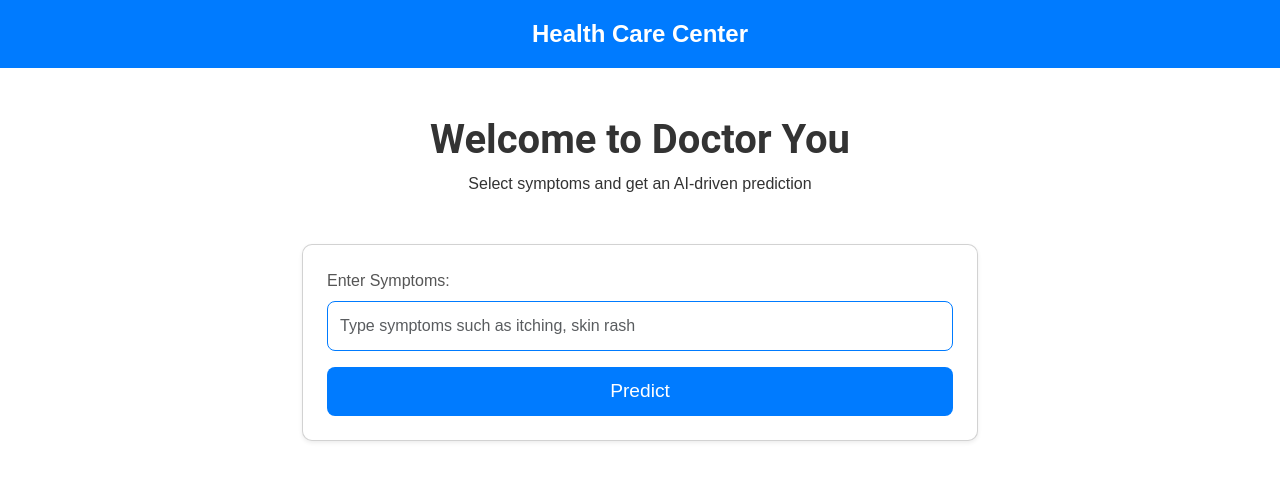
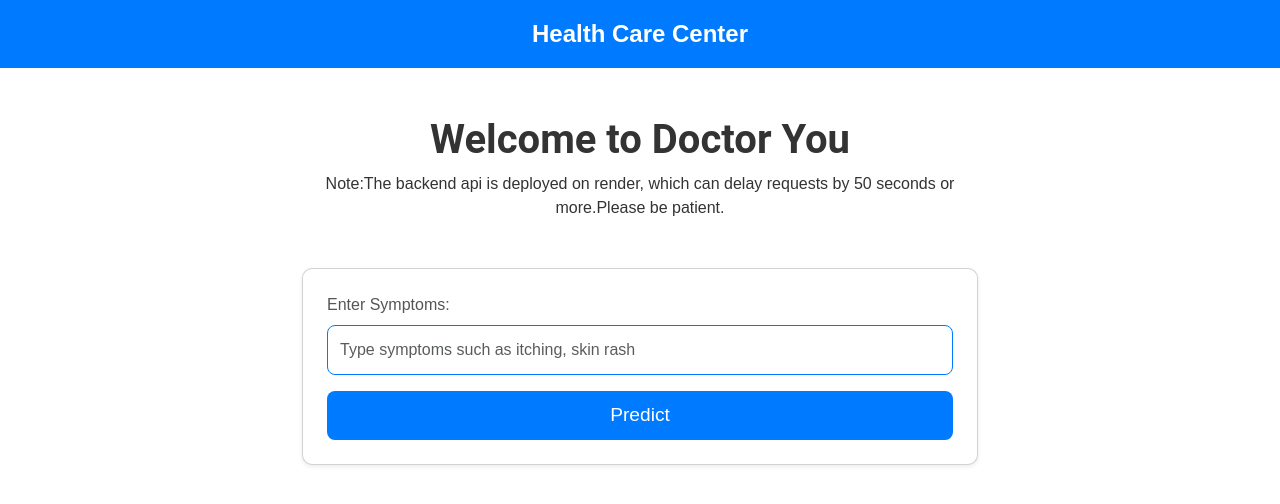
Before and after one commit to FawazSapa/Dr.You, a Next.js app in the folder frontend/: page / in a window 1280 px wide. Shown: the top 504 px of the page. Built offline with nearby package versions, Linux system fonts and the light colour scheme.

Commit message:
created a disclaimer

```diff
--- a/frontend/app/page.tsx
+++ b/frontend/app/page.tsx
@@ -16,7 +16,6 @@ type PredictionResult = {
 interface ErrorResponse {
   message: string;
 }
-
 
 export default function Home() {
   const [symptoms, setSymptoms] = useState<string>("");
@@ -49,7 +48,7 @@ export default function Home() {
         if (axiosError.response && axiosError.response.data) {
           setError(
             axiosError.response.data.message ||
-            "An error occurred while fetching the prediction."
+              "An error occurred while fetching the prediction."
           );
         } else {
           setError("An error occurred while fetching the prediction.");
@@ -92,7 +91,10 @@ export default function Home() {
           <h1 style={{ fontFamily: "'Roboto', sans-serif", fontWeight: "600" }}>
             Welcome to Doctor You
           </h1>
-          <p>Select symptoms and get an AI-driven prediction</p>
+          <p>
+            Note:The backend api is deployed on render, which can delay requests
+            by 50 seconds or more.Please be patient.
+          </p>
         </div>
 
         <div
```
Also changed, not shown: 2 other files (tests, documents, lock files or other folders).
